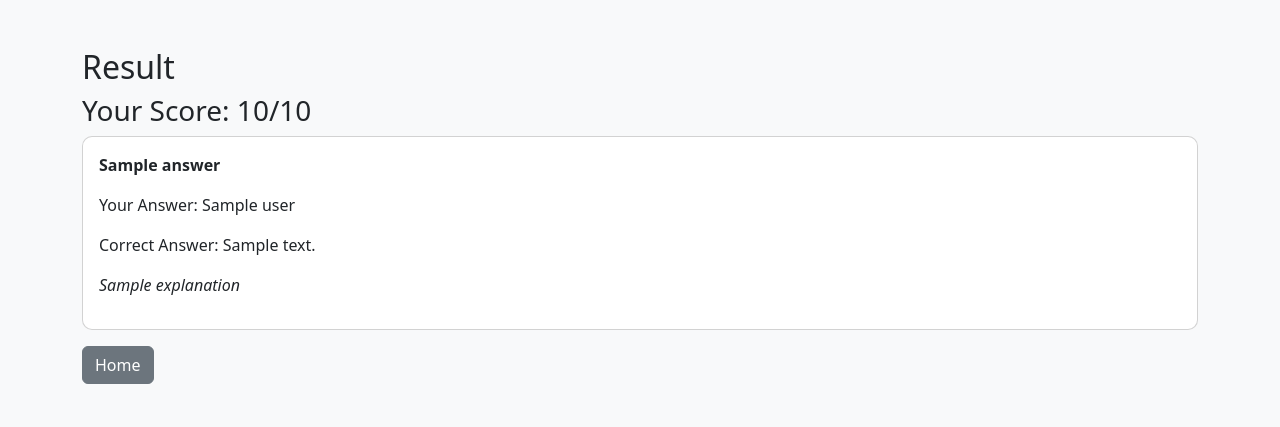
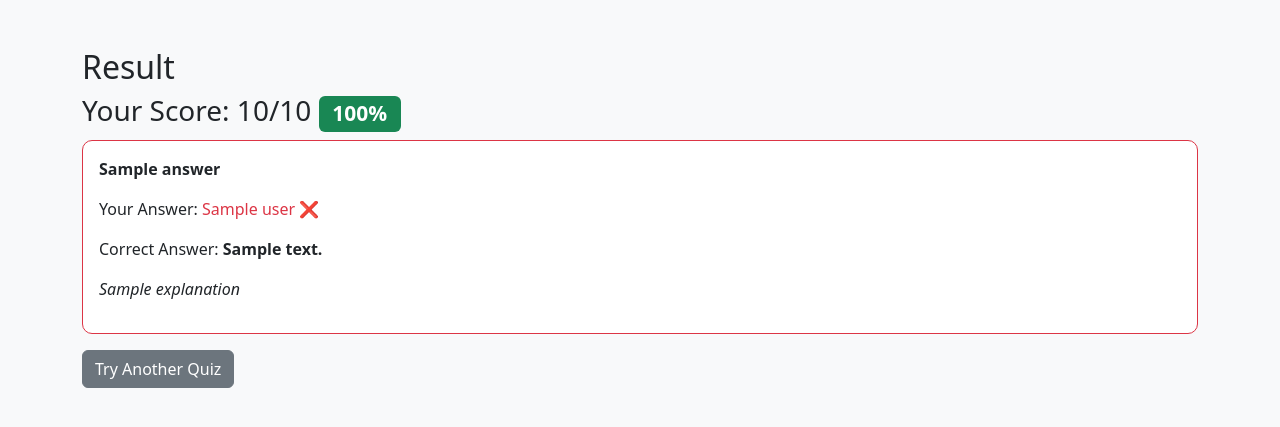
Before and after one commit to Rekha-Sivakumar/ai-quiz-web, a Flask app: template templates/result.html in a window 1280 px wide. Shown: the part 56-483 px from the top of the page. Run offline with Flask 3, Linux system fonts and the light colour scheme; the template is opened without the code that fills it: most values are stand-ins (such as "Sample title", 1, 10 or a date in 2020).

Commit message:
Enhance result display with score percentage and styling

```diff
--- a/templates/result.html
+++ b/templates/result.html
@@ -2,16 +2,30 @@
 {% block content %}
 <h2>Result</h2>
 
-<h3>Your Score: {{ score }}/{{ total }}</h3>
+{% set pct = (score / total * 100) | round(0, 'floor') if total else 0 %}
+<h3>
+    Your Score: {{ score }}/{{ total }}
+    <span class="badge {{ 'bg-success' if pct >= 70 else ('bg-warning text-dark' if pct >= 40 else 'bg-danger') }}">
+        {{ pct | int }}%
+    </span>
+</h3>
 
 {% for q, user in answers %}
-<div class="card mb-3 p-3">
+{% set is_correct = user == q.answer %}
+<div class="card mb-3 p-3 {{ 'border-success' if is_correct else 'border-danger' }}">
     <p><b>{{ q.question.replace("'''","") }}</b></p>
-    <p>Your Answer: {{ user }}</p>
-    <p>Correct Answer: {{ q.answer }}</p>
+    <p>Your Answer:
+        <span class="{{ 'text-success' if is_correct else 'text-danger' }}">
+            {{ user if user else "(no answer)" }}
+        </span>
+        {% if is_correct %}✅{% else %}❌{% endif %}
+    </p>
+    {% if not is_correct %}
+    <p>Correct Answer: <b>{{ q.answer }}</b></p>
+    {% endif %}
     <p><i>{{ q.explanation }}</i></p>
 </div>
 {% endfor %}
 
-<a href="/" class="btn btn-secondary">Home</a>
+<a href="/" class="btn btn-secondary">Try Another Quiz</a>
 {% endblock %}
```
